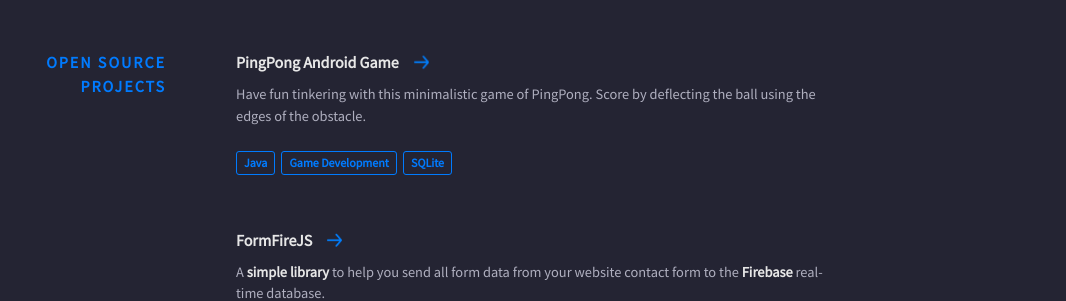
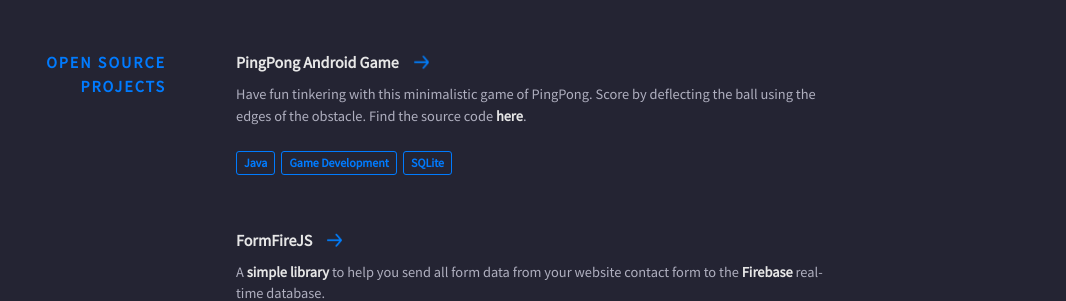
Before and after one commit to Timtech4u/timtech4u.github.io, a Jekyll site: the page built from index.html, in a window 1280 px wide and 900 px high, scrolled down 4158 px. Shown: the part 175-476 px from the top of the window, without its empty margins (214-1280 px from the left). Built offline with Jekyll 4.4.1, drawn with Linux system fonts in a browser that asks for light colours; nearby versions of some CDN libraries.

Commit message:
some exciting updates

```diff
--- a/_data/other-projects.yml
+++ b/_data/other-projects.yml
@@ -1,7 +1,7 @@
 - name: PingPong Android Game
   url: https://play.google.com/store/apps/details?id=app.kelvinkamau.pingpong
   code: https://github.com/kelvinkamau/PingPong
-  description: Have fun tinkering with this minimalistic game of PingPong. Score by deflecting the ball using the edges of the obstacle.
+  description: Have fun tinkering with this minimalistic game of PingPong. Score by deflecting the ball using the edges of the obstacle. Find the source code <a href="https://github.com/kelvinkamau/PingPong">here</a>.
   used:
     - thing: Java
     - thing: Game Development
```
